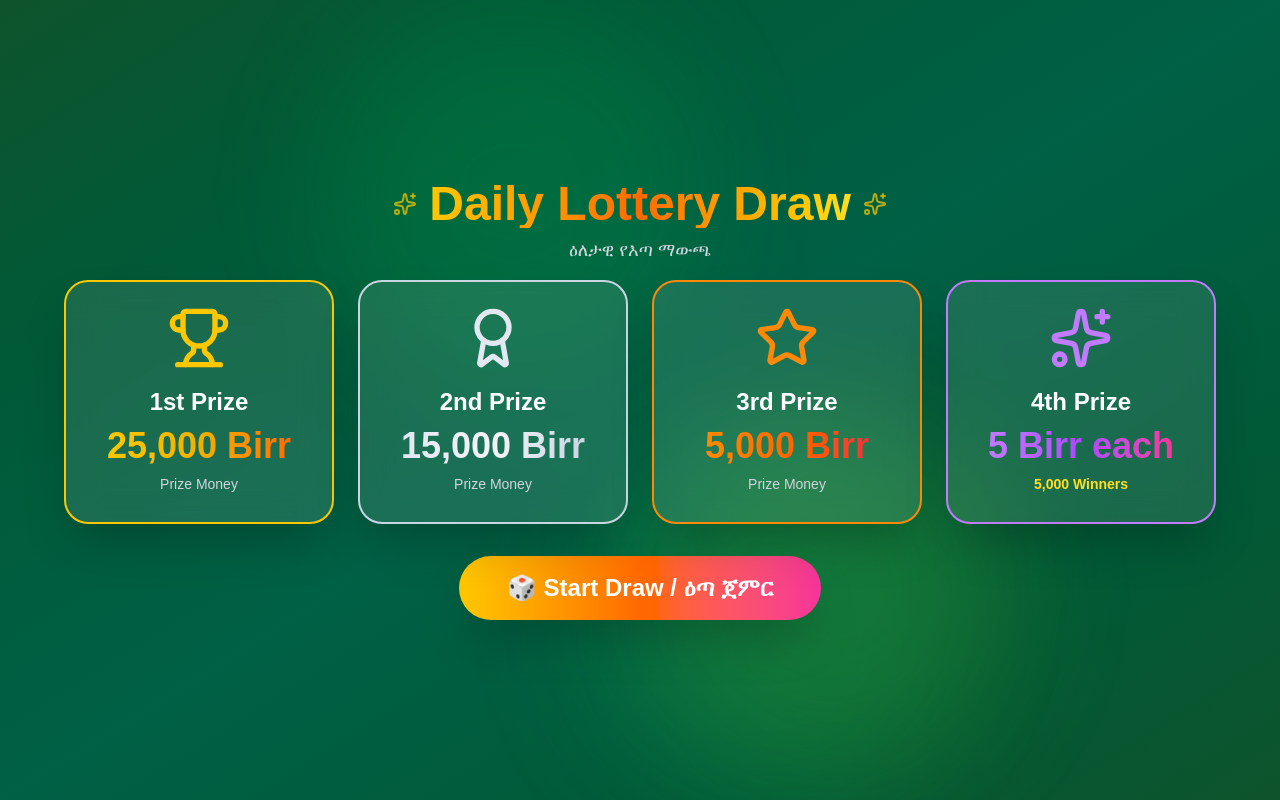
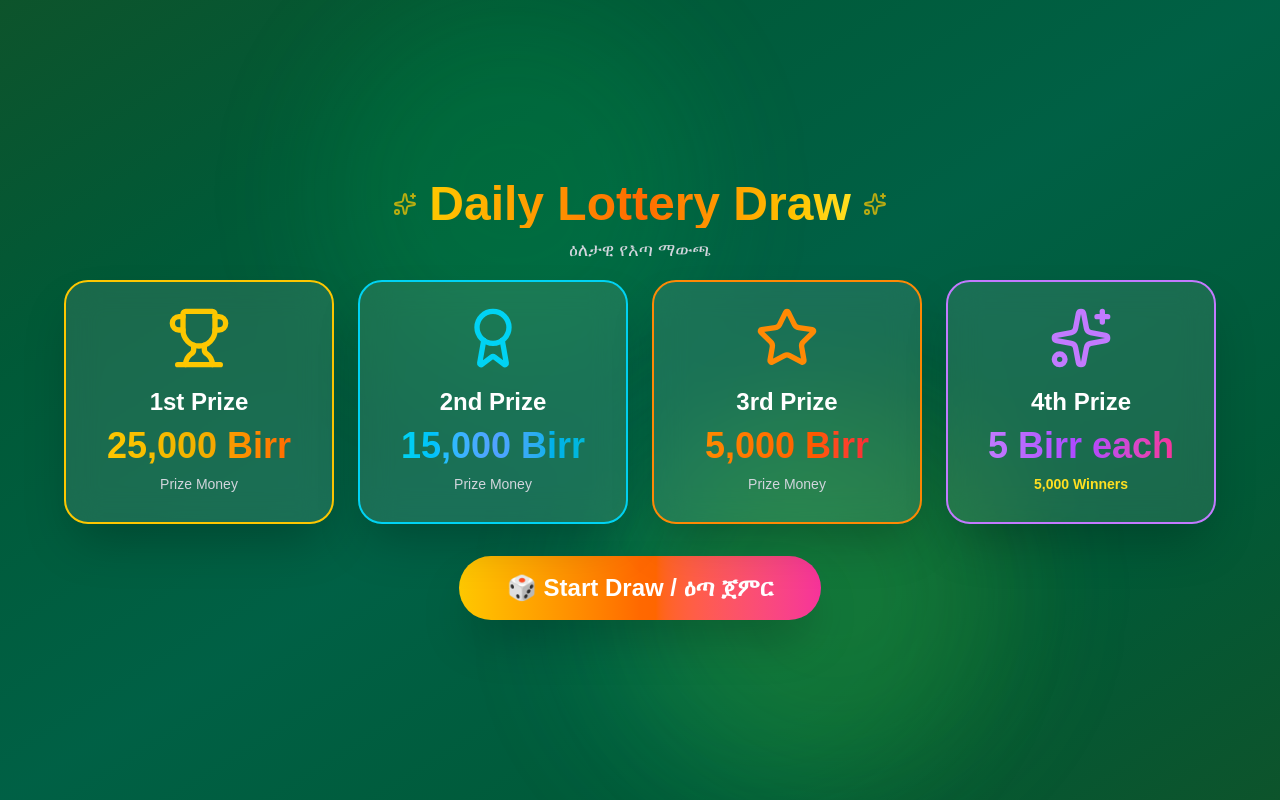
Before and after one commit to YeabsiraAbr/star, a Next.js app: page /dailyLottery in a window 1280 px wide. Built offline with nearby package versions, Linux system fonts and the light colour scheme.

Commit message:
Update DailyLotteryPage styling and API call; change prize colors, enhance API request with POST method, and adjust winner data extraction for improved functionality.

```diff
--- a/src/app/dailyLottery/page.js
+++ b/src/app/dailyLottery/page.js
@@ -23,12 +23,12 @@ const PRIZES = [
     id: 2,
     place: "2nd Prize",
     amount: "15,000",
-    color: "from-slate-200 via-gray-100 to-slate-300",
+    color: "from-cyan-400 via-blue-400 to-cyan-500",
     icon: Award,
-    bgGlow: "bg-slate-300/20",
-    borderColor: "border-slate-300",
-    textColor: "text-slate-200",
-    confettiColors: ["#E8E8E8", "#F0F0F0", "#D3D3D3", "#FFFFFF"],
+    bgGlow: "bg-cyan-400/20",
+    borderColor: "border-cyan-400",
+    textColor: "text-cyan-400",
+    confettiColors: ["#22D3EE", "#38BDF8", "#60A5FA", "#93C5FD"],
     showFullNumber: true,
     showPhone: true,
   },
@@ -126,20 +126,29 @@ export default function DailyLotteryPage() {
     await new Promise((resolve) => setTimeout(resolve, 5000));
 
     try {
-      console.log("Calling API...");
-      // Call the actual API
+      console.log("Calling API with amount:", prize.amount);
+
+      // Call the actual API with POST request
       const response = await fetch(
-        "https://v8crgwv139.execute-api.us-east-1.amazonaws.com/Stage/api/v2/ticket/drawLottery/68d39adc64e63632f0f75e00"
+        "https://v8crgwv139.execute-api.us-east-1.amazonaws.com/Stage/api/v2/ticket/drawLottery/68d39adc64e63632f0f75e00",
+        {
+          method: "POST",
+          headers: {
+            "Content-Type": "application/json",
+          },
+          body: JSON.stringify({
+            amount: parseInt(prize.amount.replace(/,/g, "")), // Remove commas and convert to number
+          }),
+        }
       );
       const data = await response.json();
       console.log("API Response:", data);
 
       clearInterval(interval);
 
-      if (data.status === "SUCCESS" && data.winner && data.user) {
-        // Extract winner data from API response
-        const fullLotteryNumber =
-          data.winner.ticketNumber || data.data.ticketNumber;
+      if (data.status === "SUCCESS" && data.winner) {
+        // Extract winner data from new API response format
+        const fullLotteryNumber = data.winner.ticketNumber;
         const displayNumber = prize.showFullNumber
           ? fullLotteryNumber
           : fullLotteryNumber.slice(-1); // Last digit only
@@ -147,8 +156,9 @@ export default function DailyLotteryPage() {
         const winnerData = {
           lotteryNumber: fullLotteryNumber,
           displayNumber: displayNumber,
-          phoneNumber: data.user.phoneNumber,
+          phoneNumber: data.winner.phoneNumber,
           drawnAt: data.winner.drawnAt,
+          amount: data.winner.amount,
         };
 
         console.log("Winner data:", winnerData);
@@ -172,7 +182,7 @@ export default function DailyLotteryPage() {
         // Handle API error
         console.error("API returned error:", data);
         clearInterval(interval);
-        alert("Failed to draw winner. Please try again.");
+        alert(`Failed to draw winner: ${data.message || "Unknown error"}`);
         setCurrentStep("idle");
       }
     } catch (error) {
```
